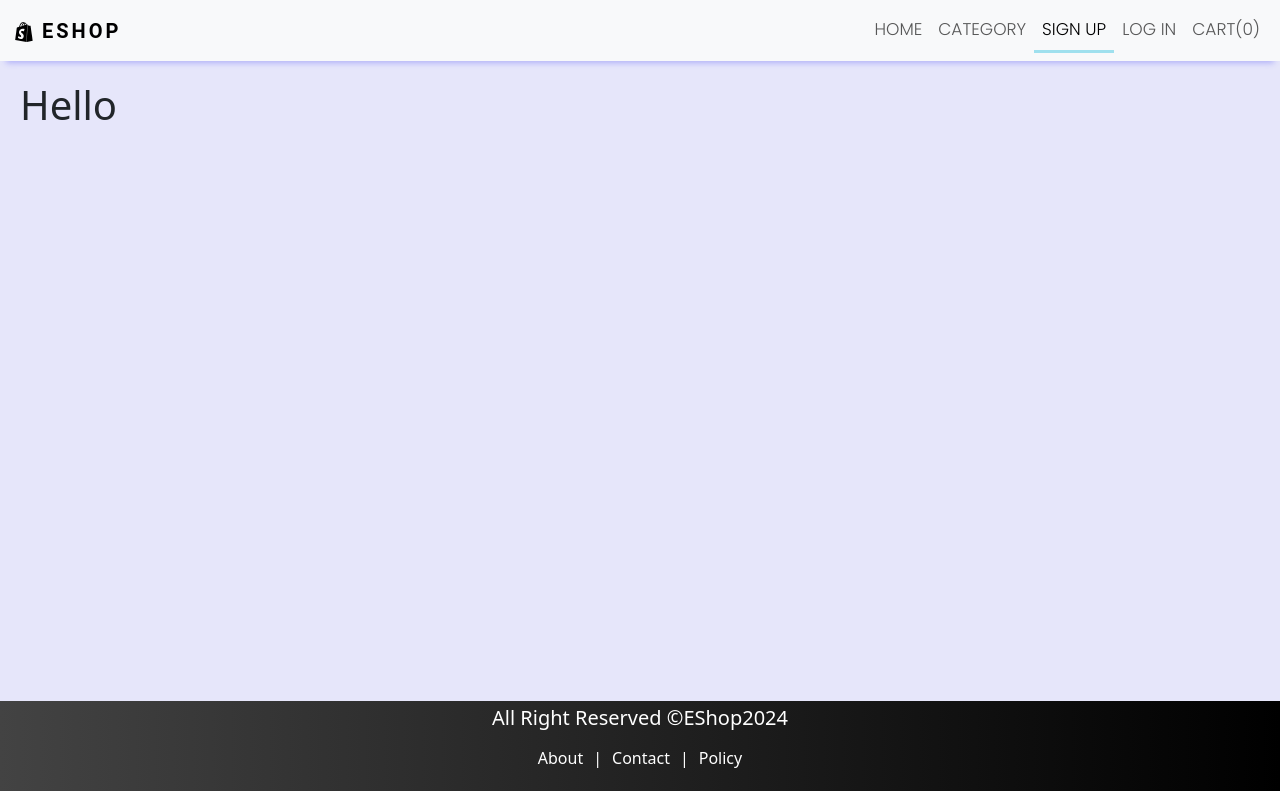
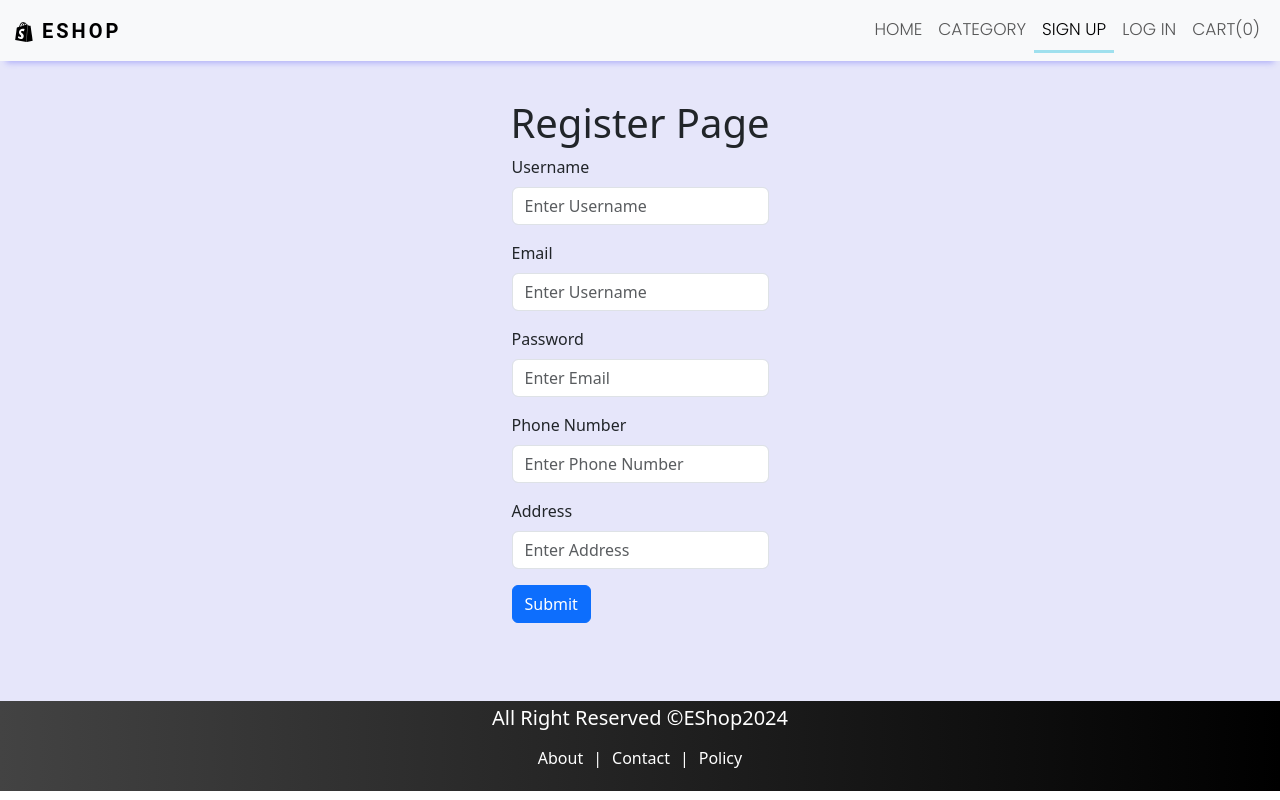
Before and after one commit to bindushahi/Ecommerce, a React (Create React App) app in the folder frontend/: page /register in a window 1280 px wide. Built offline with nearby package versions, Linux system fonts and the light colour scheme; a web font is replaced by a local one.

Commit message:
register form create

```diff
--- a/frontend/src/index.css
+++ b/frontend/src/index.css
@@ -69,3 +69,13 @@ border-bottom: 0x solid gray;
   padding:10px;
   margin-top:10px;
 }
+
+
+/*register page*/
+.register{
+  display:flex;
+  align-items: center;
+  justify-content: center;
+  height: 70vh;
+  flex-direction: column;
+}
--- a/frontend/src/pages/Auth/Register.js
+++ b/frontend/src/pages/Auth/Register.js
@@ -4,7 +4,41 @@ import Layout from '../../components/Layout/Layout.js'
 const Register = () => {
   return (
     <Layout title="Register -Ecommerce App">
-      <h1>Hello</h1>
+
+<div className='register'>
+    <h1>Register Page</h1>
+<form>
+  <div className="mb-3">
+    <label htmlFor="exampleInputName" className="form-label">Username</label>
+    <input type="text" className="form-control" id="exampleInputName" placeholder='Enter Username'/>
+  </div>
+  <div className="mb-3">
+    <label htmlFor="exampleInputEmail1" className="form-label">Email</label>
+    <input type="email" className="form-control" id="exampleInputEmail1"placeholder='Enter Username'/>
+  </div>
+
+  <div className="mb-3">
+    <label htmlFor="exampleInputPassword1" className="form-label">Password</label>
+    <input type="password" className="form-control" id="exampleInputPassword1"placeholder='Enter Email' />
+  </div>
+  <div className="mb-3">
+    <label htmlFor="exampleInputPhonenumber" className="form-label">Phone Number</label>
+    <input type="number" className="form-control" id="exampleInputPhonenumber"placeholder='Enter Phone Number' />
+  </div>
+   <div className="mb-3">
+    <label htmlFor="exampleInputAddress" className="form-label">Address</label>
+    <input type="name" className="form-control" id="exampleInputAddress"placeholder='Enter Address' />
+  </div>
+
+
+  <button type="submit" className="btn btn-primary">Submit</button>
+</form>
+
+
+
+</div>
+
+
     </Layout>
   )
 }
```
